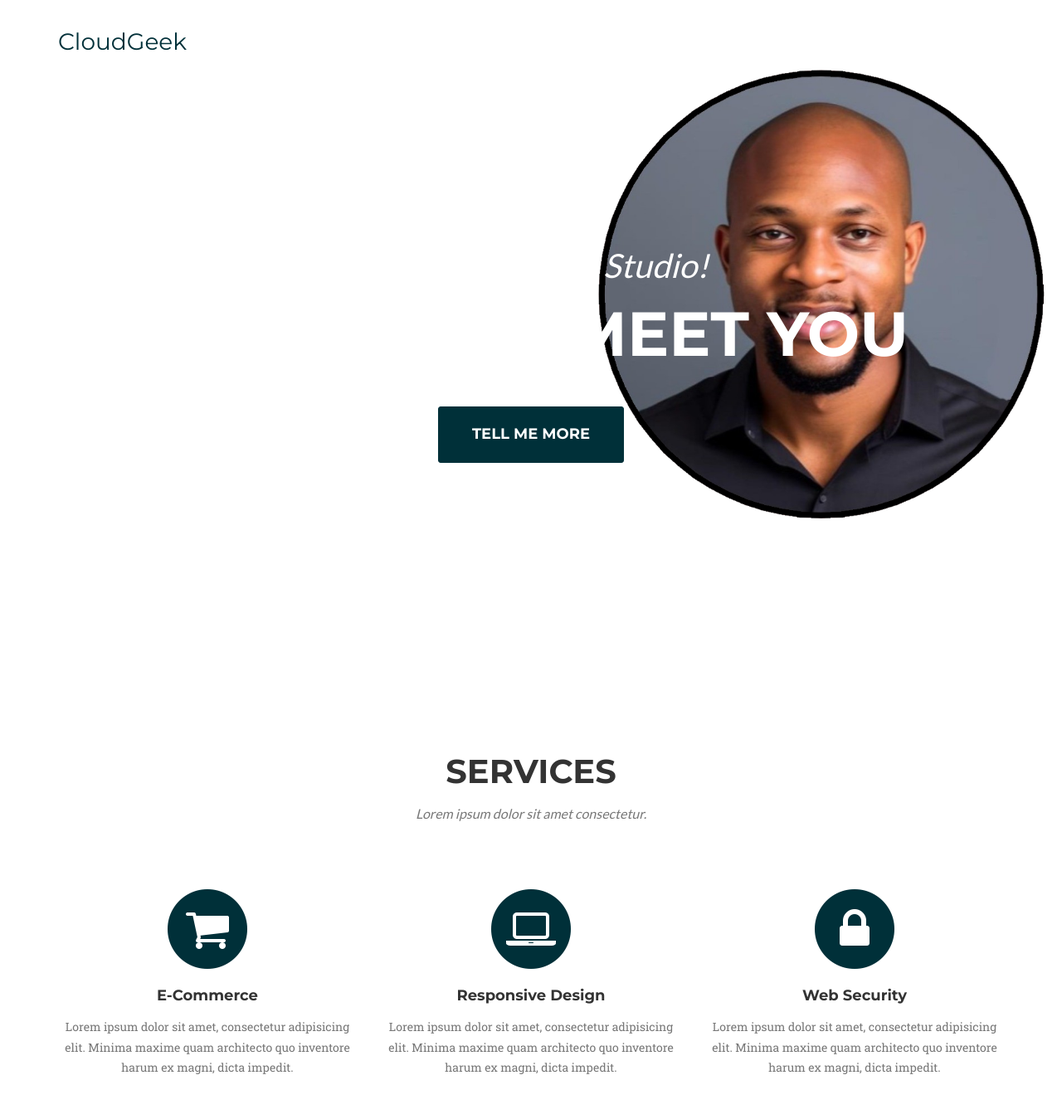
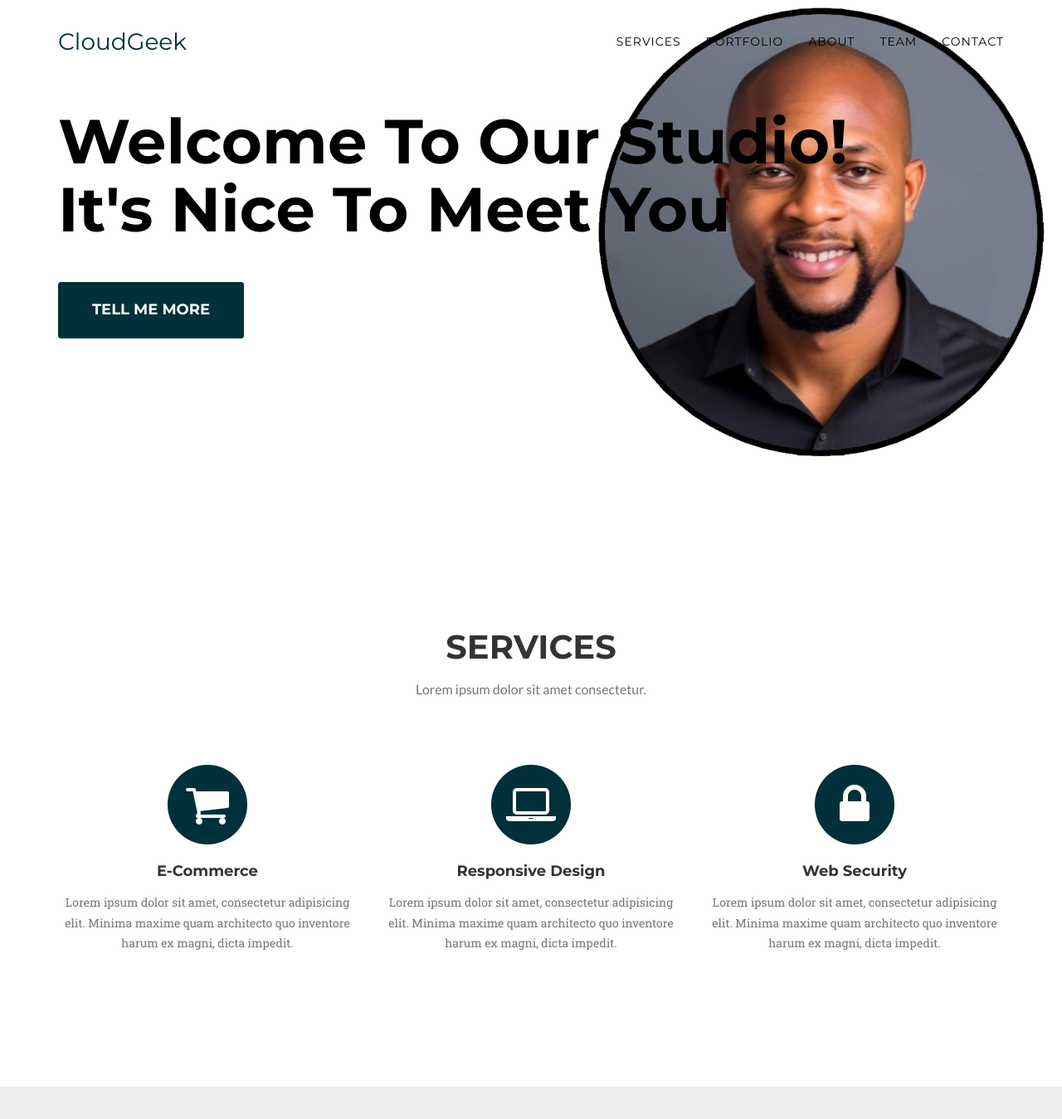
Before and after one commit to OlaOlagunju/cloudgeek.com.ng, a Jekyll site: the page built from index.md, in a window 1280 px wide and 1400 px high. Shown: the top 1349 px of the window at 83% size. Built offline with Jekyll 4.4.1, drawn with Linux system fonts in a browser that asks for light colours; nearby versions of some CDN libraries; some web fonts are replaced.

Commit message:
Update agency.scss

```diff
--- a/_sass/agency.scss
+++ b/_sass/agency.scss
@@ -81,7 +81,7 @@ h1, h2, h3, h4, h5, h6 {
 // Custom Navigation Bar
 
 .navbar-custom {
-    background-color: $gray-darker;
+    background-color: white;
     border-color: transparent;
     .navbar-brand {
         color: $theme-primary;
@@ -94,13 +94,13 @@ h1, h2, h3, h4, h5, h6 {
         }
     }
     .navbar-collapse {
-        border-color: fade-out(white, .02);
+        border-color: fade-out(black, .02);
     }
     .navbar-toggle {
         background-color: $theme-primary;
         border-color: $theme-primary;
         @include heading-font;
-        color: white;
+        color: black;
         font-size: 12px;
         &:hover,
         &:focus {
@@ -113,7 +113,7 @@ h1, h2, h3, h4, h5, h6 {
                 @include heading-font;
                 font-weight: 400;
                 letter-spacing: 1px;
-                color: white;
+                color: black;
                 &:hover,
                 &:focus {
                     color: $theme-primary;
@@ -158,7 +158,7 @@ h1, h2, h3, h4, h5, h6 {
 
 @media(min-width:768px) {
     .navbar-custom.affix {
-        background-color: $gray-darker;
+        background-color: white;
         padding: 10px 0;
         .navbar-brand {
             font-size: 1.5em;
@@ -172,22 +172,22 @@ header {
     background-attachment: scroll;
     background-position: center center;
     @include background-cover;
-    text-align: center;
-    color: white;
+    text-align: left;
+    color: black;
     .intro-text {
-        padding-top: 100px;
+        padding-top: 50px;
         padding-bottom: 50px;
         .intro-lead-in {
-            @include serif-font;
-            font-style: italic;
-            font-size: 22px;
+            @include script-font;
+            font-weight: 700;
+            font-size: 40px;
             line-height: 22px;
             margin-bottom: 25px;
         }
         .intro-heading {
-            @include heading-font;
+            @include script-font;
             font-weight: 700;
-            font-size: 50px;
+            font-size: 40px;
             line-height: 50px;
             margin-bottom: 25px;
         }
@@ -197,17 +197,17 @@ header {
 @media(min-width:768px) {
     header {
         .intro-text {
-            padding-top: 300px;
+            padding-top: 150px;
             padding-bottom: 200px;
             .intro-lead-in {
-                @include serif-font;
-                font-style: italic;
-                font-size: 40px;
+                @include script-font;
+                font-weight: 700;
+                font-size: 75px;
                 line-height: 40px;
                 margin-bottom: 25px;
             }
             .intro-heading {
-                @include heading-font;
+                @include script-font;
                 font-weight: 700;
                 font-size: 75px;
                 line-height: 75px;
@@ -230,7 +230,7 @@ section {
         font-size: 16px;
         @include serif-font;
         text-transform: none;
-        font-style: italic;
+        // font-style: italic;
         font-weight: 400;
         margin-bottom: 75px;
     }
@@ -303,7 +303,7 @@ section {
             }
             p {
                 @include serif-font;
-                font-style: italic;
+                //font-style: italic;
                 font-size: 16px;
                 margin: 0;
             }
@@ -512,7 +512,7 @@ section {
     margin-bottom: 50px;
     img {
         margin: 0 auto;
-        border: 7px solid white;
+        border: 7px solid black;
     }
     h4 {
         margin-top: 25px;
@@ -535,12 +535,12 @@ aside.clients {
 // Contact Section
 
 section#contact {
-    background-color: $gray-darker;
+    background-color: white;
     background-image: url('../assets/img/map-image.png');
     background-position: center;
     background-repeat: no-repeat;
     .section-heading {
-        color: white;
+        color: black;
     }
     .form-group {
         margin-bottom: 25px;
@@ -562,22 +562,22 @@ section#contact {
     ::-webkit-input-placeholder {
        @include heading-font;
        font-weight: 700;
-       color: $gray-lighter;
+       color: black;
     }
     :-moz-placeholder { /* Firefox 18- */
        @include heading-font;
        font-weight: 700;
-       color: $gray-lighter;
+       color: black;
     }
     ::-moz-placeholder {  /* Firefox 19+ */
        @include heading-font;
        font-weight: 700;
-       color: $gray-lighter;
+       color: black;
     }
     :-ms-input-placeholder {
        @include heading-font;
        font-weight: 700;
-       color: $gray-lighter;
+       color: black;
     }
     .text-danger {
         color: $theme-danger;
@@ -609,7 +609,7 @@ ul.social-buttons {
     li {
         a {
             display: block;
-            background-color: $gray-darker;
+            background-color: white;
             height: 40px;
             width: 40px;
             border-radius: 100%;
@@ -687,7 +687,7 @@ ul.social-buttons {
             height:75px;
             width:1px;
             margin-left:35px;
-            background-color:$gray-darker;
+            background-color:white;
             transform: rotate(45deg);
             -ms-transform: rotate(45deg);
             /* IE 9 */
@@ -697,7 +697,7 @@ ul.social-buttons {
             .rl {
                 height:75px;
                 width:1px;
-                background-color:$gray-darker;
+                background-color:white;
                 transform: rotate(90deg);
                 -ms-transform: rotate(90deg);
                 /* IE 9 */
```
